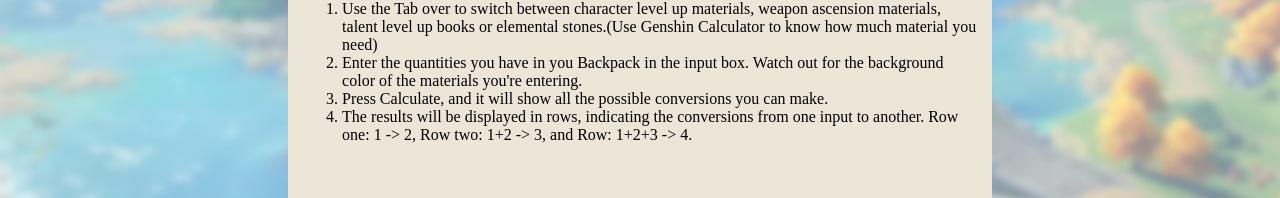
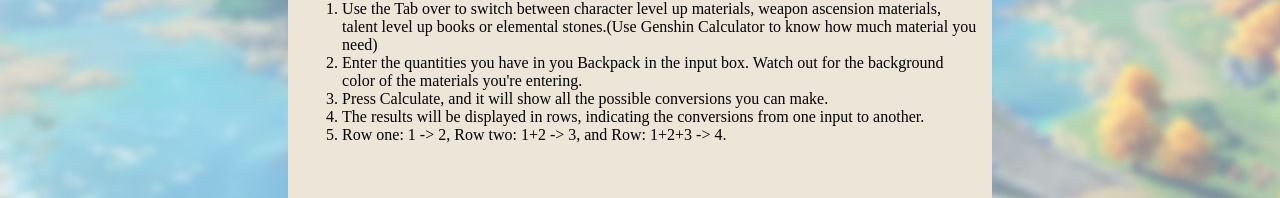
Before and after one commit to Knoxzen/Genshin-Farming-Calculator, an Angular app: page /charLvlUp in a window 1280 px wide. Shown: the part 573-771 px from the top of the page. Built offline with nearby package versions, Linux system fonts and the light colour scheme; a web font is replaced by a local one.

Commit message:
Update info.component.html

```diff
--- a/src/app/info/info.component.html
+++ b/src/app/info/info.component.html
@@ -12,7 +12,9 @@
                     can make.
                 </li>
                 <li>The results will be displayed in rows, indicating the conversions from one input to
-                    another. Row one: 1 -> 2, Row two: 1+2 -> 3, and Row: 1+2+3 -> 4.
+                    another.
+                </li>
+                <li>Row one: 1 -> 2, Row two: 1+2 -> 3, and Row: 1+2+3 -> 4.
                 </li>
             </ol>
         </div>
```
